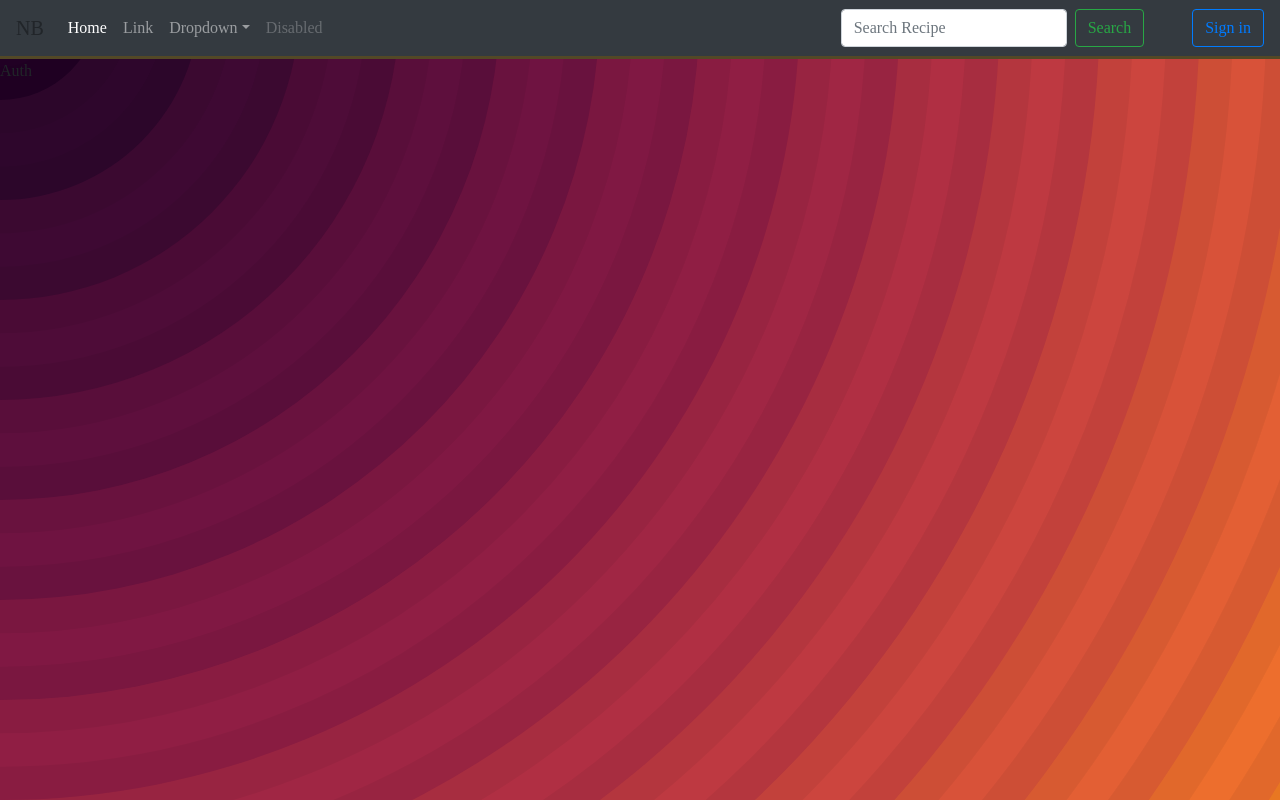
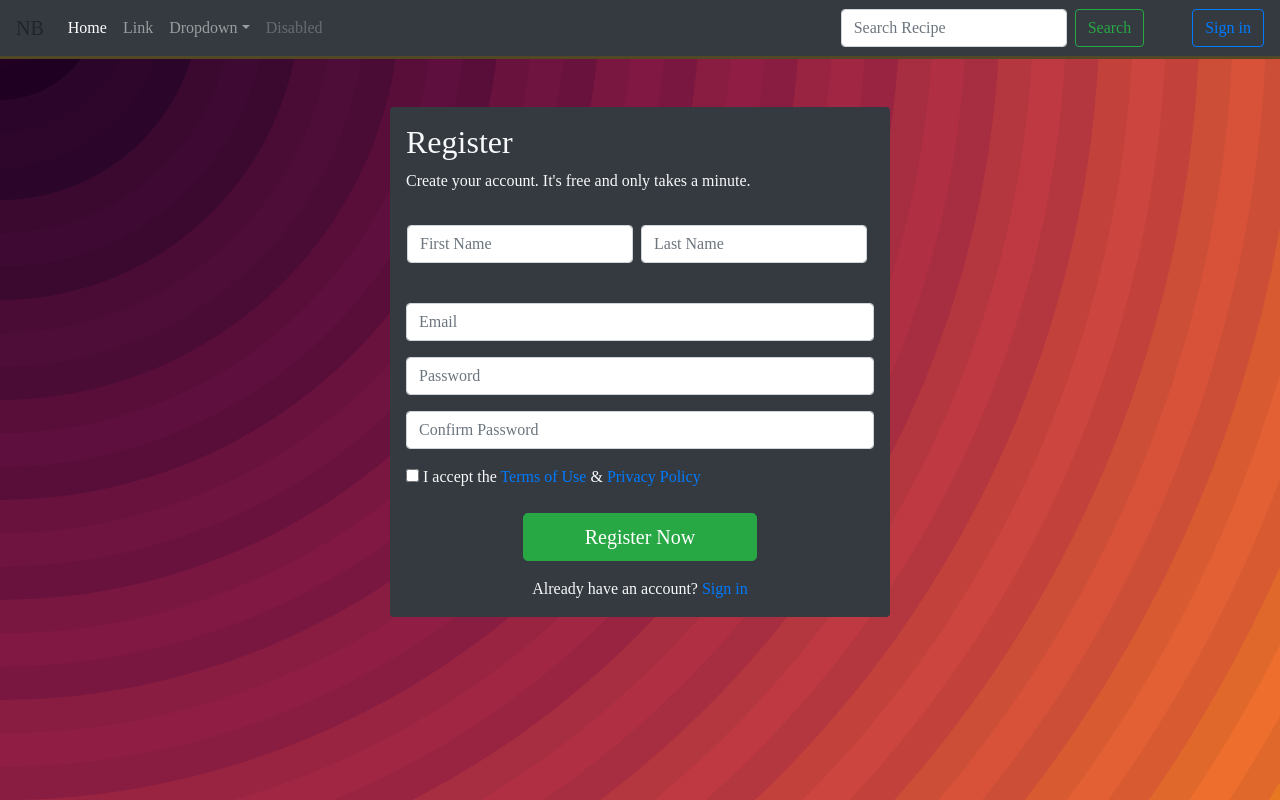
Before and after one commit to Mozziemist/NutriBuild, a React (Create React App) app in the folder client/: page /auth in a window 1280 px wide. Built offline with nearby package versions, Linux system fonts and the light colour scheme; a web font is replaced by a local one.

Commit message:
started signup form

```diff
--- a/client/src/components/Auth/Auth.js
+++ b/client/src/components/Auth/Auth.js
@@ -1,7 +1,86 @@
 import React from "react";
+import AuthStyle from "./AuthStyle.css";
 
 const Auth = () => {
-  return <div>Auth</div>;
+  return (
+    <div className="container d-flex justify-content-center">
+      <div class="signup-form bg-dark mt-5 rounded text-light">
+        <div className="m-3">
+          <form action="/examples/actions/confirmation.php" method="post">
+            <h2>Register</h2>
+            <p class="hint-text">
+              Create your account. It's free and only takes a minute.
+            </p>
+            <div class="form-group row p-3">
+              <div class="col-xs-6 pr-2 pb-2">
+                <input
+                  type="text"
+                  class="form-control"
+                  name="first_name"
+                  placeholder="First Name"
+                  required="required"
+                />
+              </div>
+              <div class="col-xs-6">
+                <input
+                  type="text"
+                  class="form-control"
+                  name="last_name"
+                  placeholder="Last Name"
+                  required="required"
+                />
+              </div>
+            </div>
+            <div class="form-group">
+              <input
+                type="email"
+                class="form-control"
+                name="email"
+                placeholder="Email"
+                required="required"
+              />
+            </div>
+            <div class="form-group">
+              <input
+                type="password"
+                class="form-control"
+                name="password"
+                placeholder="Password"
+                required="required"
+              />
+            </div>
+            <div class="form-group">
+              <input
+                type="password"
+                class="form-control"
+                name="confirm_password"
+                placeholder="Confirm Password"
+                required="required"
+              />
+            </div>
+            <div class="form-group">
+              <label class="checkbox-inline">
+                <input type="checkbox" required="required" /> I accept the{" "}
+                <a href="#">Terms of Use</a> &amp;{" "}
+                <a href="#">Privacy Policy</a>
+              </label>
+            </div>
+            <div class="form-group">
+              <button
+                type="submit"
+                class="btn btn-success btn-lg btn-block w-50 m-auto"
+              >
+                Register Now
+              </button>
+            </div>
+          </form>
+          <div class="text-center">
+            Already have an account? <a href="#">Sign in</a>
+          </div>
+        </div>
+      </div>
+    </div>
+  );
 };
 
 export default Auth;
--- /dev/null
+++ b/client/src/components/Auth/AuthStyle.css
@@ -0,0 +1,3 @@
+.signup-form {
+  width: 500px;
+}
```
